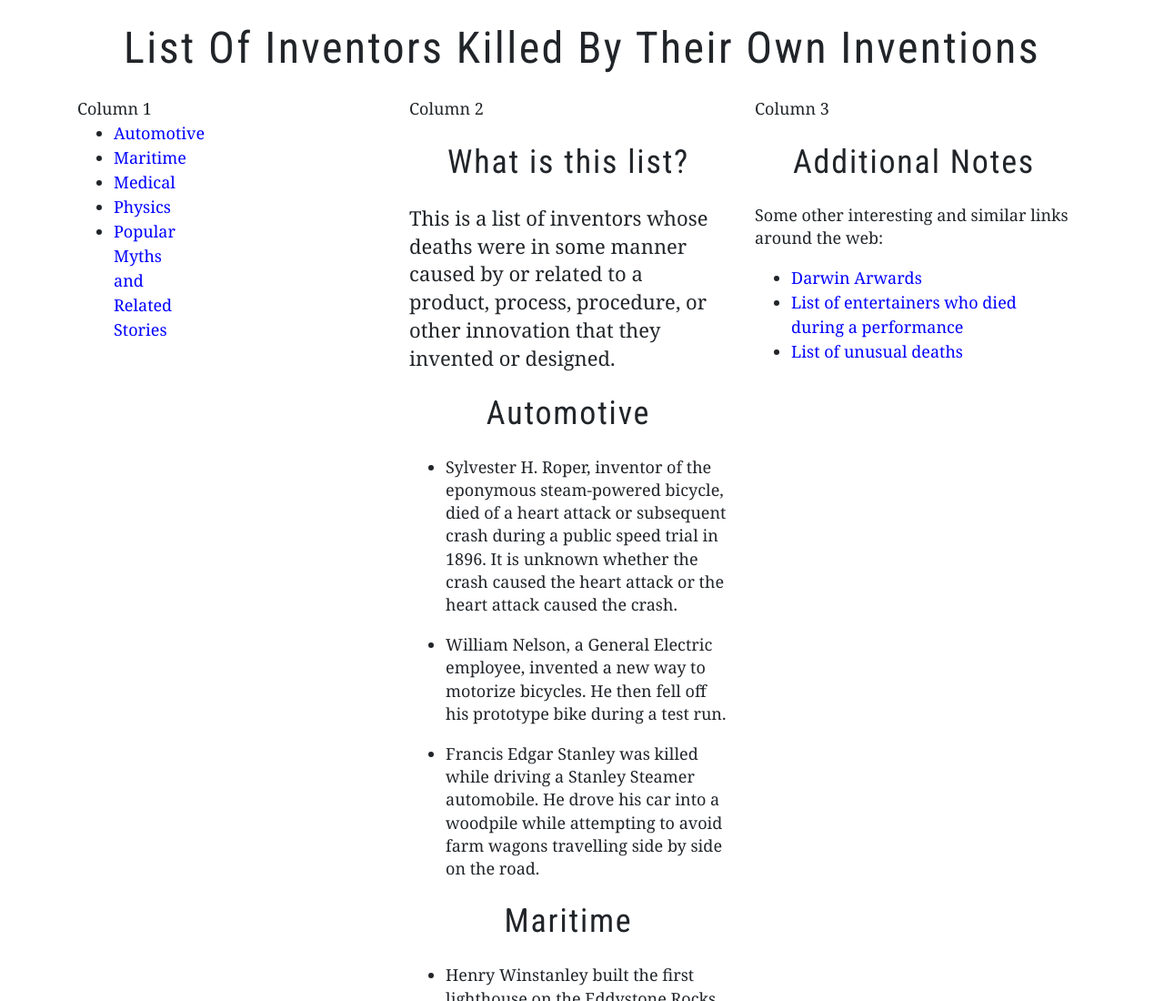
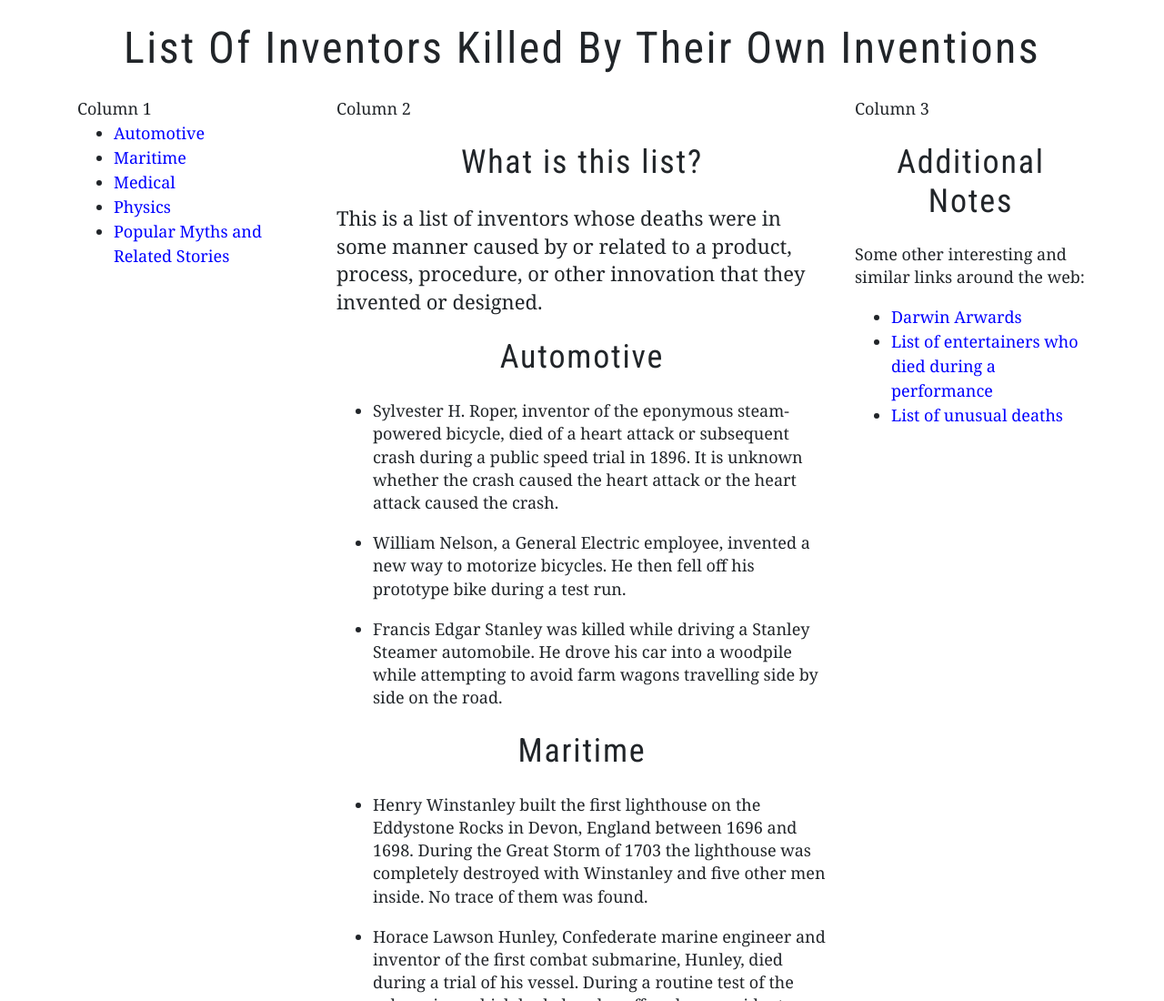
Before and after one commit to KH0CS/COMP001B.wk6.Bootstrap_GithubPages, a plain HTML site: page index.html in a window 1280 px wide. Shown: the top 1100 px of the page at 91% size. Drawn offline with nearby package versions, Linux system fonts and the light colour scheme.

Commit message:
I fixed column 3 to show correctly.

```diff
--- a/index.html
+++ b/index.html
@@ -21,12 +21,11 @@
 		</div>
 	</div>
 
-	<div id="main-container">
+	<div id="main-container"></div>
 	<div class="container my=4">
 		<div class="row">
 
-			<nav>
-				<div class="col-md-4">Column 1
+			<nav class="col-md-3">Column 1
 				<ul>
 					<li><a href="#automotive">Automotive</a></li>
 					<li><a href="#maritime">Maritime</a></li>
@@ -35,7 +34,7 @@
 					<li><a href="#myths">Popular Myths and Related Stories</a></li>
 				</ul>
 			</nav>
-			<main class="col-md-4">Column 2
+			<main class="col-md-6">Column 2
 				<section id="intro">
 					<h2>What is this list?</h2>
 					<p>This is a list of inventors whose deaths were in some manner caused by or related to a product,
@@ -163,7 +162,7 @@
 					</ul>
 				</section>
 			</main>
-			<aside class="col-md-4">Column 3
+			<aside class="col-md-3">Column 3
 				<h2>Additional Notes</h2>
 				<p>Some other interesting and similar links around the web:</p>
 				<ul>
```
